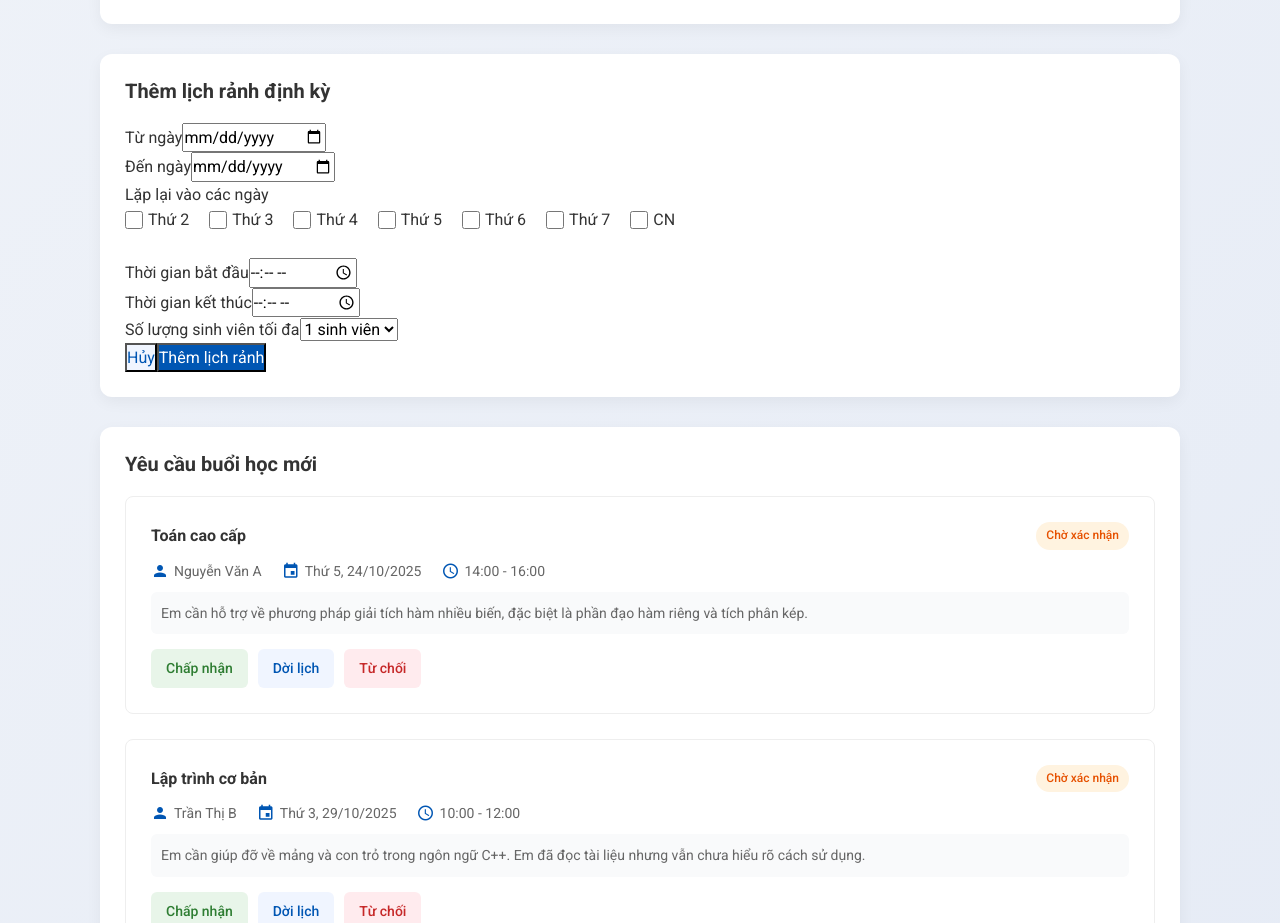
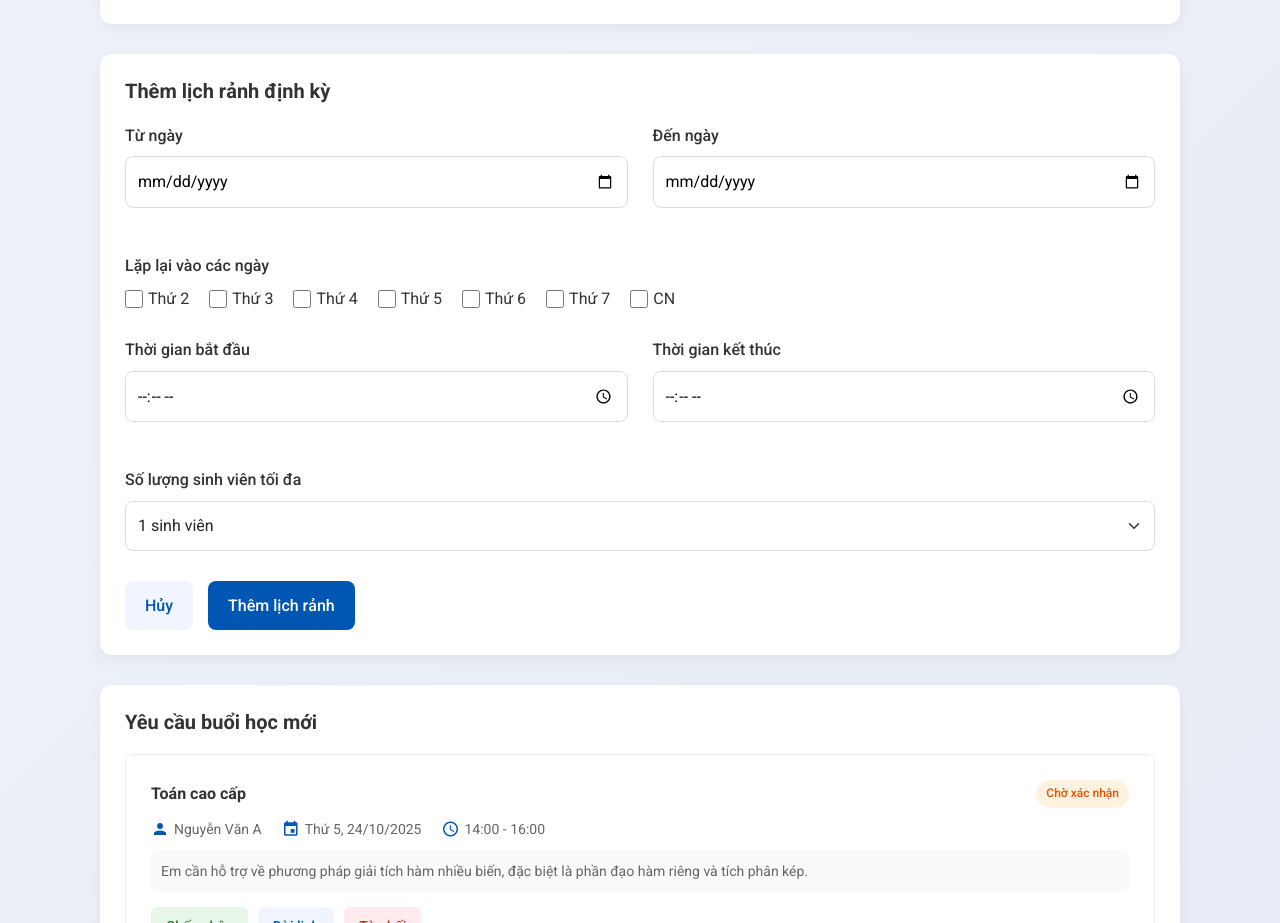
Before and after one commit to Hades1123/CNPM-BTL, a React (Vite) app in the folder frontend/: page /tutor in a window 1280 px wide. Shown: the part 2160-3083 px from the top of the page. Built offline with nearby package versions, Linux system fonts and the light colour scheme.

Commit message:
fix tutor page css

```diff
--- a/frontend/src/pages/tutorSchedule.tsx
+++ b/frontend/src/pages/tutorSchedule.tsx
@@ -176,19 +176,19 @@ export const TutorPage = () => {
 					<section className="add-availability-section">
 						<h2 className="section-title">Thêm lịch rảnh định kỳ</h2>
 
-						<div className="htmlForm-row">
-							<div className="htmlForm-group">
-								<label className="htmlForm-label">Từ ngày</label>
-								<input type="date" className="htmlForm-input" />
+						<div className="form-row">
+							<div className="form-group">
+								<label className="form-label">Từ ngày</label>
+								<input type="date" className="form-input" />
 							</div>
-							<div className="htmlForm-group">
-								<label className="htmlForm-label">Đến ngày</label>
-								<input type="date" className="htmlForm-input" />
+							<div className="form-group">
+								<label className="form-label">Đến ngày</label>
+								<input type="date" className="form-input" />
 							</div>
 						</div>
 
-						<div className="htmlForm-group">
-							<label className="htmlForm-label">Lặp lại vào các ngày</label>
+						<div className="form-group">
+							<label className="form-label">Lặp lại vào các ngày</label>
 							<div className="weekdays-selector">
 								<div className="weekday-checkbox">
 									<input type="checkbox" id="monday" />
@@ -221,20 +221,20 @@ export const TutorPage = () => {
 							</div>
 						</div>
 
-						<div className="htmlForm-row">
-							<div className="htmlForm-group">
-								<label className="htmlForm-label">Thời gian bắt đầu</label>
-								<input type="time" className="htmlForm-input" />
+						<div className="form-row">
+							<div className="form-group">
+								<label className="form-label">Thời gian bắt đầu</label>
+								<input type="time" className="form-input" />
 							</div>
-							<div className="htmlForm-group">
-								<label className="htmlForm-label">Thời gian kết thúc</label>
-								<input type="time" className="htmlForm-input" />
+							<div className="form-group">
+								<label className="form-label">Thời gian kết thúc</label>
+								<input type="time" className="form-input" />
 							</div>
 						</div>
 
-						<div className="htmlForm-group">
-							<label className="htmlForm-label">Số lượng sinh viên tối đa</label>
-							<select className="htmlForm-select">
+						<div className="form-group">
+							<label className="form-label">Số lượng sinh viên tối đa</label>
+							<select className="form-select">
 								<option>1 sinh viên</option>
 								<option>2 sinh viên</option>
 								<option>3 sinh viên</option>
@@ -243,9 +243,9 @@ export const TutorPage = () => {
 							</select>
 						</div>
 
-						<div className="htmlForm-actions">
-							<button className="htmlForm-button secondary-button">Hủy</button>
-							<button className="htmlForm-button primary-button">Thêm lịch rảnh</button>
+						<div className="form-actions">
+							<button className="form-button secondary-button">Hủy</button>
+							<button className="form-button primary-button">Thêm lịch rảnh</button>
 						</div>
 					</section>
 
```
